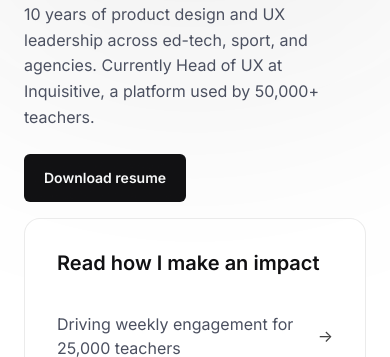
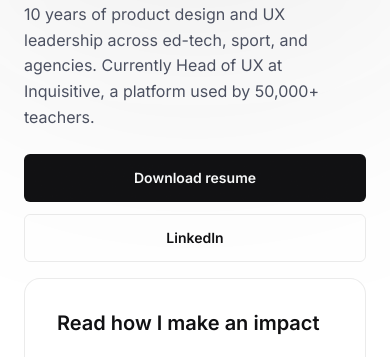
Before and after one commit to edwardstone1337/Edward-Stone, a plain HTML site: page index.html in a window 390 px wide. Shown: the part 449-806 px from the top of the page. Drawn offline with Linux system fonts and the light colour scheme.

Commit message:
feat: LinkedIn button in hero, PROD-HIDE testimonials and contact sections

```diff
--- a/assets/css/dev-styles.css
+++ b/assets/css/dev-styles.css
@@ -931,6 +931,12 @@ img { display: block; max-width: 100%; }
   line-height: var(--dp-leading-relaxed);
   color: var(--dp-text-secondary);
   max-width: 540px;
+}
+
+.dp-hero-actions {
+  display: flex;
+  gap: var(--dp-space-3);
+  align-items: center;
 }
 
 /* Hero case study card */
@@ -3286,6 +3292,14 @@ body.dp-overlay-active {
   .dp-hero-body {
     font-size: var(--dp-text-base);
   }
+  .dp-hero-actions {
+    flex-direction: column;
+    width: 100%;
+  }
+  .dp-hero-actions .dp-btn {
+    width: 100%;
+    text-align: center;
+  }
   .dp-impact-banner {
     flex-direction: column;
     align-items: center;
--- a/index.html
+++ b/index.html
@@ -83,7 +83,10 @@ gtag('config', 'G-6MPMYG36LE');
           <span class="dp-overline dp-reveal" data-reveal-delay="0">UX Design Leader · Sydney</span>
           <h1 class="dp-hero-heading dp-reveal" data-reveal-delay="100"><span class="dp-hero-line">I'm Edward Stone.</span><span class="dp-hero-line dp-hero-accent">I lead UX that drives</span><span class="dp-hero-line">real business outcomes.</span></h1>
           <p class="dp-hero-body dp-reveal" data-reveal-delay="200">10 years of product design and UX leadership across ed-tech, sport, and agencies. Currently Head of UX at Inquisitive, a platform used by 50,000+ teachers.</p>
-          <a href="files/resume.pdf" download class="dp-btn dp-btn-primary dp-reveal" data-reveal-delay="300">Download resume</a>
+          <div class="dp-hero-actions dp-reveal" data-reveal-delay="300">
+            <a href="files/resume.pdf" download class="dp-btn dp-btn-primary">Download resume</a>
+            <a href="https://www.linkedin.com/in/edwardstone1337/" target="_blank" rel="noopener noreferrer" class="dp-btn dp-btn-secondary">LinkedIn</a>
+          </div>
         </div>
         <div class="dp-hero-card dp-reveal" data-reveal-delay="300">
           <h2 class="dp-hero-card__heading">Read how I make an impact</h2>
@@ -143,6 +146,7 @@ gtag('config', 'G-6MPMYG36LE');
         </div>
       </section>
 
+      <!-- PROD-HIDE: testimonials section
       <section class="dp-testimonials-section dp-reveal" data-reveal-delay="400" aria-label="Testimonials from colleagues">
         <div class="dp-testimonials-grid">
           <blockquote class="dp-testimonial" aria-label="Testimonial from Jason Allen">
@@ -171,7 +175,9 @@ gtag('config', 'G-6MPMYG36LE');
           </blockquote>
         </div>
       </section>
+      END PROD-HIDE -->
 
+      <!-- PROD-HIDE: contact CTA section
       <section class="dp-contact-cta dp-reveal" aria-label="Contact">
         <h2 class="dp-contact-cta__heading">Let's talk</h2>
         <p class="dp-contact-cta__body">I'm currently open to new opportunities.</p>
@@ -180,6 +186,7 @@ gtag('config', 'G-6MPMYG36LE');
           <a href="https://www.linkedin.com/in/edwardstone1337/" class="dp-btn dp-btn-secondary" target="_blank" rel="noopener noreferrer">LinkedIn</a>
         </div>
       </section>
+      END PROD-HIDE -->
 
       <!-- PROD-HIDE: Toolbox
       <section class="dp-toolbox dp-reveal" data-reveal-delay="200">
```
